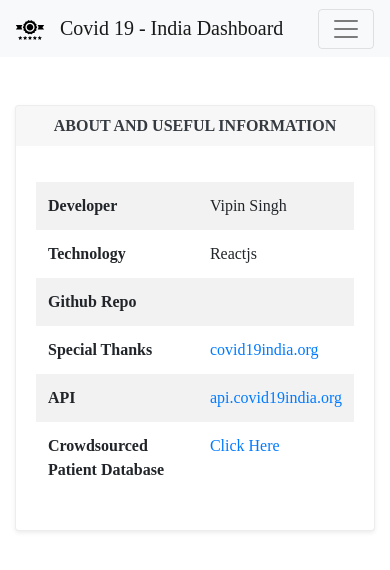
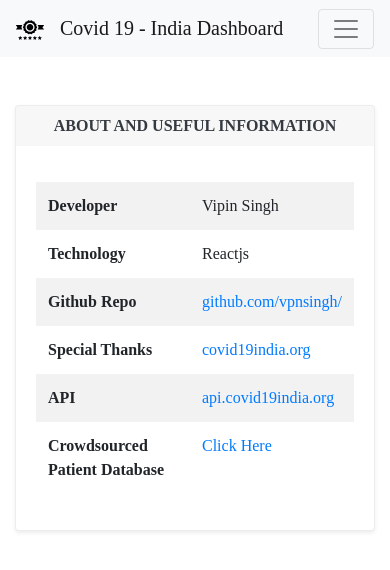
Before and after one commit to vpnsingh/covid19tracker, a React (Create React App) app: page /about in a window 390 px wide. Shown: the top 570 px of the page. Built offline with nearby package versions, Linux system fonts and the light colour scheme; a web font is replaced by a local one.

Commit message:
git-repo and table-responsive

```diff
--- a/src/components/about.js
+++ b/src/components/about.js
@@ -9,6 +9,7 @@ export default class about extends Component {
                         <p>About and Useful Information</p>
                     </div>
                     <div className="card-body border-0">
+                        <div className="table-responsive">
                         <table className="table table-borderless table-striped table-hover mt-3 text-left">
                         <tbody>
                             <tr>
@@ -21,7 +22,7 @@ export default class about extends Component {
                             </tr>
                             <tr>
                                 <th>Github Repo</th>
-                                <td></td>
+                                <td><a href="https://github.com/vpnsingh/covid19tracker" target="_blank">github.com/vpnsingh/</a></td>
                             </tr>
                             <tr>
                                 <th>Special Thanks</th>
@@ -37,6 +38,7 @@ export default class about extends Component {
                             </tr>
                             </tbody>
                         </table>
+                        </div>
                     </div>
                 </div>
             </div>
```
